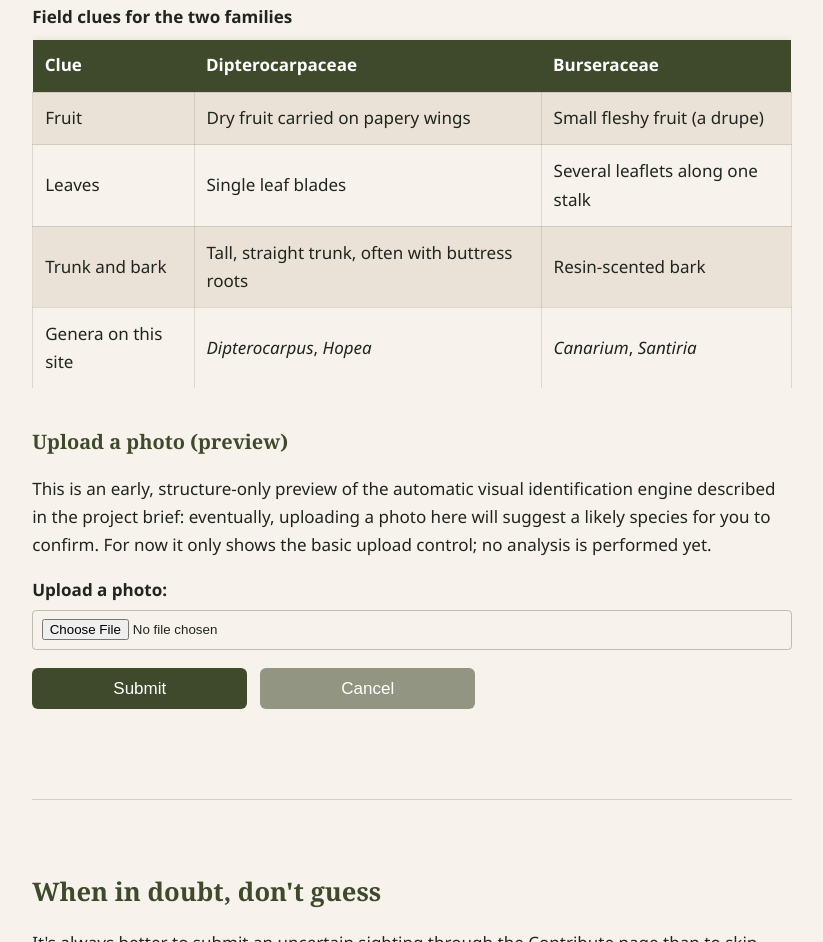
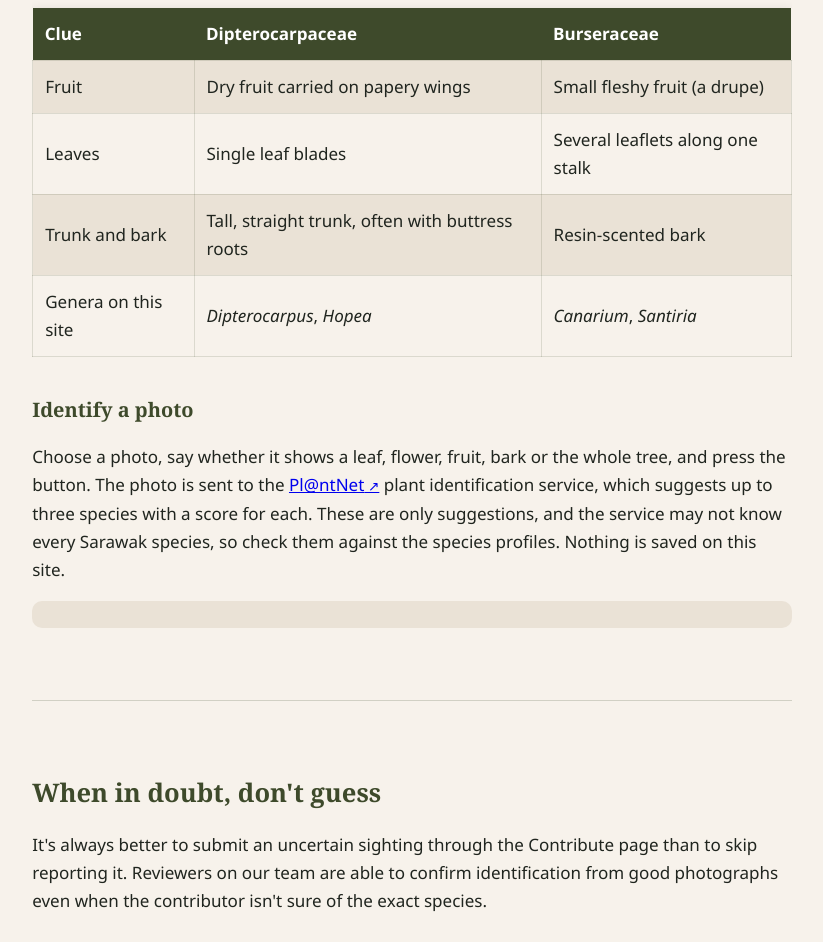
Before and after one commit to kholinxia/canopy1, a plain HTML site: page identify.html in a window 1280 px wide. Shown: the part 1546-2488 px from the top of the page, without its empty margins (19-842 px from the left). Drawn offline with Linux system fonts and the light colour scheme.

Commit message:
Add files via upload

```diff
--- a/identify.html
+++ b/identify.html
@@ -10,7 +10,7 @@
     <meta name="viewport" content="width=device-width, initial-scale=1.0" />
     <meta name="author" content="Lincoln Kho Jia Heng (105808759)" />
     <meta name="keywords" content="Sarawak, plants, ERT, citizen science, Dipterocarpaceae, Burseraceae, biodiversity" />
-    <meta name="description" content="Guide to identifying ERT plants in the field for Canopy contributors." />
+    <meta name="description" content="Guide to identifying ERT plants in the field, with a photo identification tool, for Canopy contributors." />
     <title>Canopy | Identify</title>
     <link rel="stylesheet" href="styles/style.css" />
     <link rel="stylesheet" href="styles/mobile.css" media="screen and (max-width: 700px)" />
@@ -56,9 +56,8 @@
         <p>
             One of the biggest barriers to citizen science is confidence: many hikers see something unusual but
             aren't sure whether it's worth reporting. This page walks through a simple process for narrowing down
-            what you've found, even without formal botanical training. The long-term goal of the Canopy
-            project is to pair this manual process with an automatic visual identification engine, but this alpha
-            release focuses on giving contributors a clear manual workflow first.
+            what you've found, even without formal botanical training. You can also upload a photo
+            further down the page and let an online plant identification service suggest a species, as a second opinion.
         </p>
 
         <!-- section: visual cues -->
@@ -120,25 +119,17 @@
             </div>
         </section>
 
-        <!-- section: upload preview -->
-        <section id="upload-preview">
-            <h3>Upload a photo (preview)</h3>
+        <!-- section: identify a photo, filled in by scripts/enhancements.js -->
+        <section id="photo-identify">
+            <h3>Identify a photo</h3>
             <p>
-                This is an early, structure-only preview of the automatic visual identification engine described
-                in the project brief: eventually, uploading a photo here will suggest a likely species for you to
-                confirm. For now it only shows the basic upload control; no analysis is performed yet.
+                Choose a photo, say whether it shows a leaf, flower, fruit, bark or the whole tree, and press the button.
+                The photo is sent to the <a href="https://my.plantnet.org/">Pl@ntNet</a> plant identification service,
+                which suggests up to three species with a score for each. These are only suggestions, and the service may
+                not know every Sarawak species, so check them against the species profiles. Nothing is saved on this site.
             </p>
-            <!-- form: validation is HTML5 only (required, pattern, maxlength), no JavaScript -->
-            <form action="#" method="post" enctype="multipart/form-data" id="identify-upload-form">
-                <div class="form-row">
-                    <label for="id-photo">Upload a photo:</label>
-                    <input type="file" id="id-photo" name="id-photo" accept="image/*" />
-                </div>
-                <div class="form-row form-actions">
-                    <button type="submit">Submit</button>
-                    <button type="reset">Cancel</button>
-                </div>
-            </form>
+            <div id="identify-tool" class="identify-box"></div>
+            <noscript><p>Turn on JavaScript to identify a photo here.</p></noscript>
         </section>
 
         <hr />
@@ -162,7 +153,7 @@
             <li>A winged fruit or buttressed trunk suggests a dipterocarp; compound leaves with fragrant resin suggest Burseraceae.</li>
             <li>Note the elevation and habitat.</li>
             <li>Compare leaves, bark and fruit with the Species page.</li>
-            <li>Optional: choose a photo in the upload box and press Submit (preview only, no analysis yet).</li>
+            <li>Optional: choose a photo in the identify box and press Identify this plant to get species suggestions.</li>
             <li>Still unsure? Go to Contribute.</li>
         </ol>
     </aside>
```
